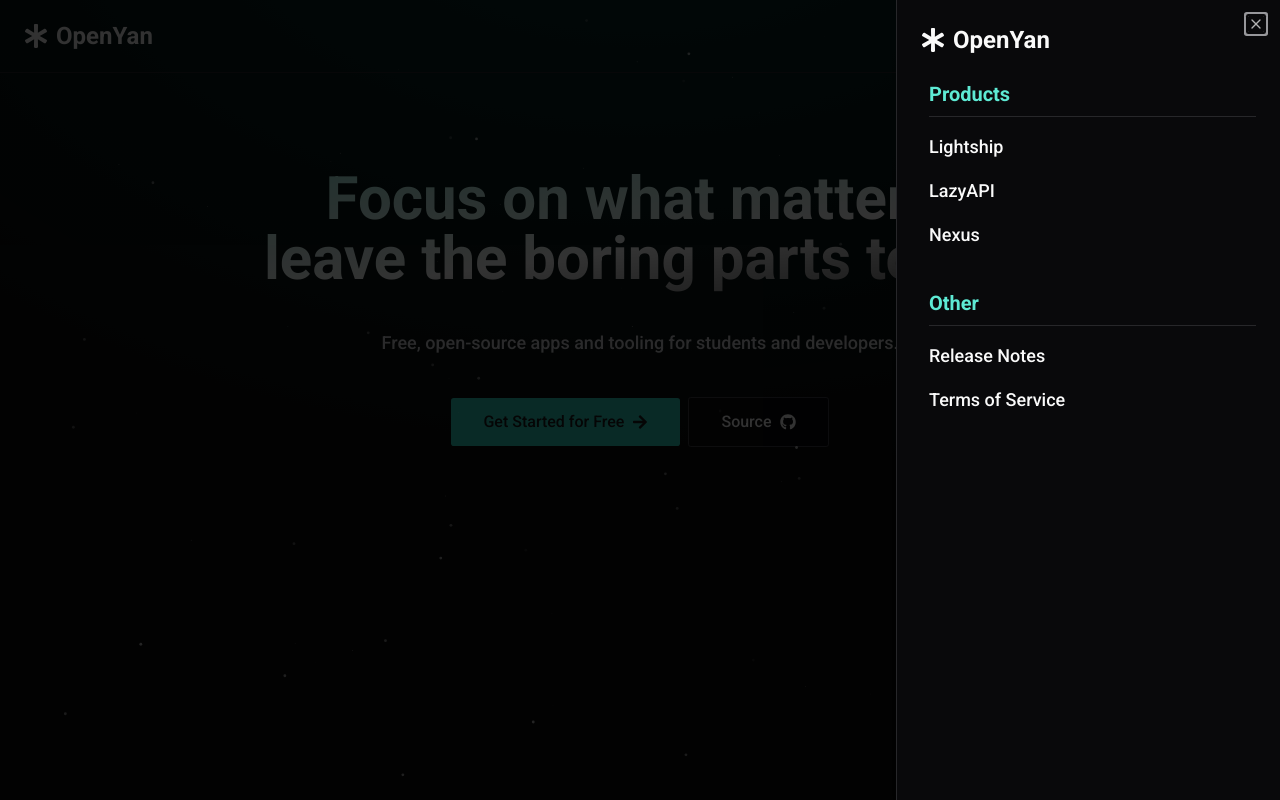
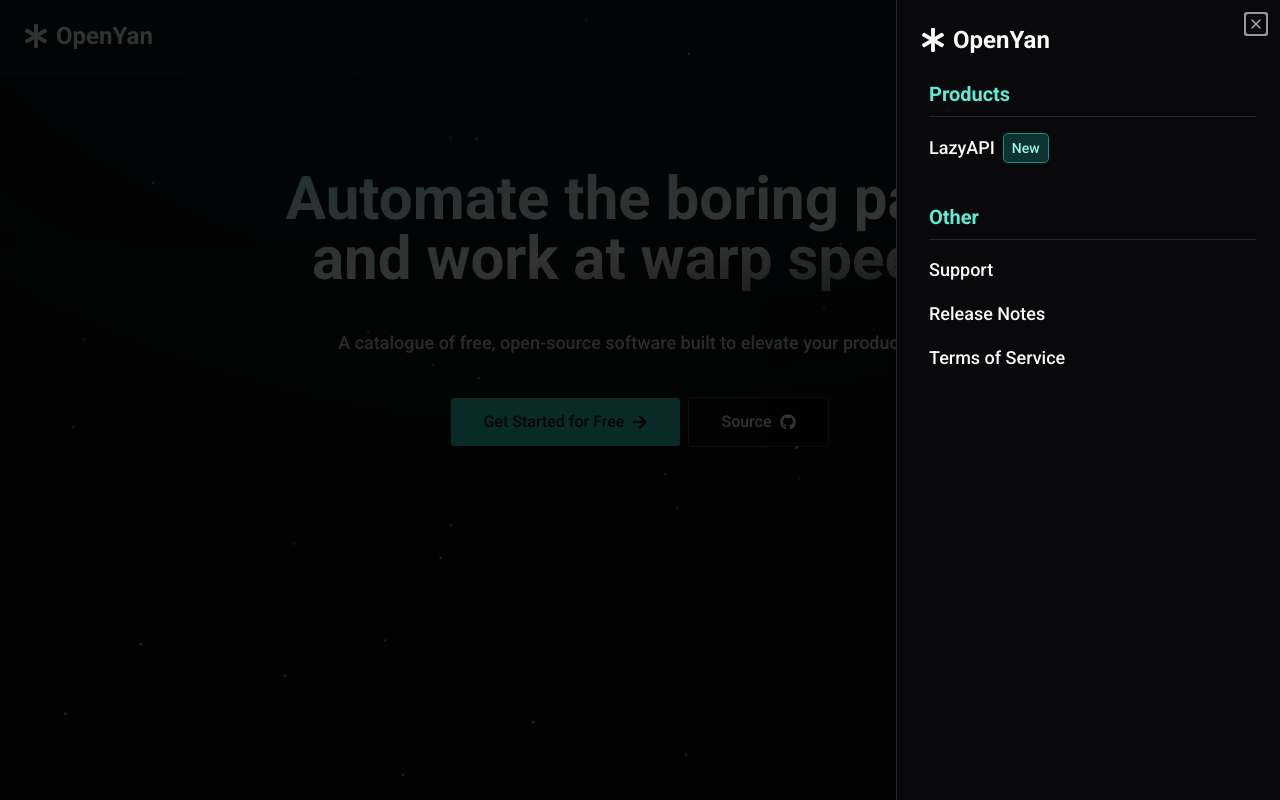
Before and after one commit to openyan-org/openyan, a Next.js app in the folder web/: page / in a window 1280 px wide. Both pictures are taken after a click on the icon 1240 px from the left and 36 px from the top of the page. Built offline with nearby package versions, Linux system fonts and the light colour scheme.

Commit message:
add: handle loading state page

```diff
--- a/web/app/(auth)/login/page.tsx
+++ b/web/app/(auth)/login/page.tsx
@@ -2,10 +2,16 @@
 import { FaAsterisk as OpenYanIcon } from "react-icons/fa";
 import { ArrowLeft as ArrowLeftIcon } from "lucide-react";
 import OAuthLoginButton from "@/components/auth/oauth-login-button";
+import FadeIn from "@/components/animation/fade-in";
 
-export default function LoginPage() {
+export default async function LoginPage() {
+  const sleep = (ms: number) => new Promise((resolve) => setTimeout(resolve, ms));
+
+  await sleep(2000);
+
   return (
     <section id="login" className="flex items-center justify-center h-screen">
+      <FadeIn>
         <div className="text-center">
           <div className="flex justify-center text-center mb-12">
             <OpenYanIcon size={64} />
@@ -19,6 +25,7 @@
           </div>
           <Link href="/" className="btn-animate hover:text-teal-400 mt-8 flex justify-center text-sm items-center"><ArrowLeftIcon size={20} className="mr-1" />Return to Home</Link>
         </div>
+      </FadeIn>
     </section>
   )
 }
--- /dev/null
+++ b/web/app/loading.tsx
@@ -0,0 +1,19 @@
+import { FaAsterisk as OpenYanLogo } from "react-icons/fa"
+
+export default function Loading() {
+  return (
+    <div className="flex items-center justify-center h-screen">
+      <div>
+        <div className="text-4xl flex items-center justify-center">
+          <OpenYanLogo /> OpenYan
+        </div>
+        <div className="flex justify-center">
+          <div
+            className="my-10 inline-block h-12 w-12 animate-spin rounded-full border-[6px] border-solid border-current border-e-transparent align-[-0.125em] text-surface motion-reduce:animate-[spin_1.5s_linear_infinite] text-teal-400"
+            role="status"
+          />
+        </div>
+      </div>
+    </div>
+  )
+}
--- /dev/null
+++ b/web/components/common/badge.tsx
@@ -0,0 +1,5 @@
+export default function Badge({ text }: { text: string }) {
+  return (
+    <span className="ml-2 bg-teal-800 px-2 py-1 rounded-lg bg-opacity-50 border border-teal-600 text-teal-200 text-sm" >{text}</span>
+  )
+}
--- a/web/components/landing/hero.tsx
+++ b/web/components/landing/hero.tsx
@@ -7,11 +7,11 @@
     <>
       <FadeIn>
         <div className="text-6xl pb-10 font-bold bg-gradient-to-tl from-black via-white to-teal-200 bg-clip-text text-transparent">
-          Focus on what matters,<br />
-          leave the boring parts to us.
+          Automate the boring parts<br />
+          and work at warp speed.
         </div>
         <div className="text-lg text-zinc-300 mb-10">
-          Free, open-source apps and tooling for students and developers.
+          A catalogue of free, open-source software built to elevate your productivity.
         </div>
         <div className="flex items-center justify-center space-x-2">
           <Button size="lg" className="text-md py-6 btn-animate bg-teal-400 hover:bg-teal-500">Get Started for Free <FaArrowRight /></Button>
--- a/web/components/layout/nav-items.tsx
+++ b/web/components/layout/nav-items.tsx
@@ -1,16 +1,18 @@
 import Link from "next/link";
 import { Separator } from "../ui/separator";
+import Badge from "../common/badge";
 
 const productUrls = {
-  "Lightship": "/lightship",
   "LazyAPI": "/lazyapi",
-  "Nexus": "/nexus",
 };
 
+const newProducts = ["LazyAPI"];
+
 const otherUrls = {
+  "Support": "/support",
   "Release Notes": "/releases",
   "Terms of Service": "/terms"
-}
+};
 
 export default function NavItems() {
   return (
@@ -23,9 +25,14 @@
         <Link
           key={item}
           href={url}
-          className="py-2 pl-2 rounded rounded-xl hover:bg-white hover:text-black text-lg font-medium transition duration-300"
+          className="py-2 pl-2 rounded rounded-xl hover:text-zinc-300 text-lg font-medium flex justify-between items-center"
         >
-          {item}
+          <span className="flex items-center">{item}
+            {newProducts.includes(item) && (
+              <Badge text="New" />
+            )}
+          </span>
+
         </Link>
       ))}
       <div className="ml-2 mt-8">
@@ -36,7 +43,7 @@
         <Link
           key={item}
           href={url}
-          className="py-2 pl-2 rounded rounded-xl hover:bg-white hover:text-black text-lg font-medium transition duration-300"
+          className="py-2 pl-2 rounded rounded-xl hover:text-zinc-300 text-lg font-medium flex justify-between items-center"
         >
           {item}
         </Link>
--- a/web/middleware.ts
+++ b/web/middleware.ts
@@ -5,8 +5,9 @@
   auth?: boolean;
 }
 
+const unprotectedRoutes = ["/login", "/"];
+
 export default async function middleware(req: AuthenticatedRequest) {
-  const unprotectedRoutes = ["/login", "/"];
 
   const isAuthenticated = false;
   req.auth = isAuthenticated;
```
Lines whose indentation alone changed are shown as unchanged.
